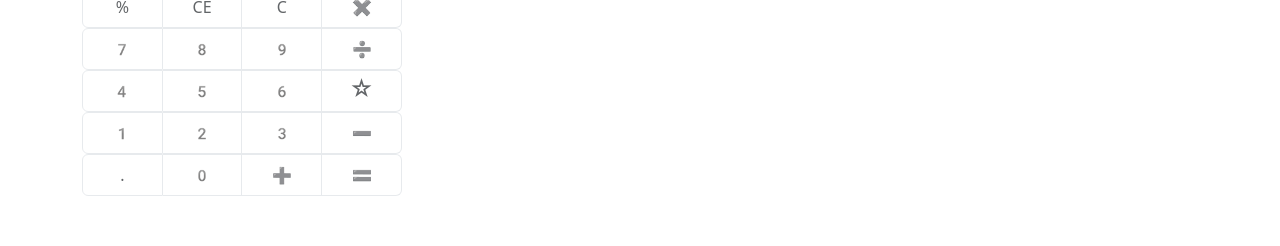
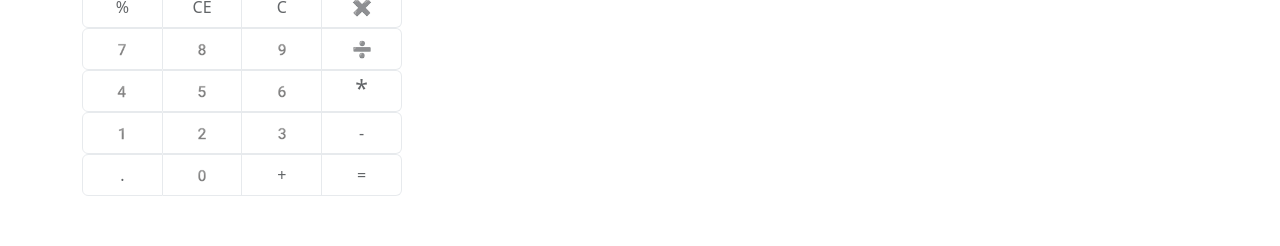
Before and after one commit to learnman18/create-react-app, a React (Create React App) app: page / in a window 1280 px wide. Shown: the part 1247-1493 px from the top of the page. Built offline with nearby package versions, Linux system fonts and the light colour scheme; no server answers.

Commit message:
[22-1]-calc in progress

```diff
--- a/src/components/webPage/calculator/Calculator.js
+++ b/src/components/webPage/calculator/Calculator.js
@@ -4,6 +4,7 @@ import "./calculator.css"
 export default function Calulator({borderClr}){
 
     const [inputVal , setInputVal] = useState([]);
+    // const [output , setOutput] = useState();
     const list = document.querySelectorAll(".calcList");
 
     //read calcNotes.txt
@@ -44,20 +45,47 @@ export default function Calulator({borderClr}){
         })
     }
 
+    const Multiplication = (event) => {
+        /* Previous code  */
+        setInputVal((prevState)=>{
+            return [...prevState , event.target.innerText];
+        })
+        console.log("original array" , inputVal);
+
+        let remSpecialChar = inputVal.join('').replace(/[^0-9]/g, ''); //regex is if any char is entered apart from digits will be replaced with no space ''(2nd param of replace)
+        console.log("after replacing" , remSpecialChar);
+        let toNumArray = remSpecialChar.split('').map(Number);
+        console.log("split it and typecasted to number", toNumArray);
+        let calculate = toNumArray.reduce(function (accum, digit) {
+            return (accum * 10) + digit
+        }, 0);
+
+        console.log("Total output" , calculate)
+    }
+
+    const Conclude = (event) => {
+        setInputVal((prevState)=>{
+            console.log("conclude" , prevState);
+            return [...prevState , event.target.innerText];
+        })
+    }
+
 
     return(
         <>
             <div className="mainCls py-5" style={{width:"20rem"}}>
                 <div>
-                    <input className={`preview border border-${borderClr}`} type="text"
-                     value={inputVal && inputVal.join('')} readOnly/>
+                    {/* <input className={`preview border border-${borderClr}`} type="text"
+                     value={inputVal && inputVal.join('')} readOnly/> */}
+                     <p className={`preview border border-${borderClr}`}
+                     value={inputVal && inputVal.join('')}>{inputVal && inputVal.join('').replace(/\*+/g, "*").replace(/=+/g, "=")}</p>
                 </div>
                 <div>
                     <div>
                         <ul className="list-group list-group-horizontal">
                             <li id="" className="list-group-item">%</li>
-                            <li onClick={()=>{setInputVal("")}} className="list-group-item">CE</li>
-                            <li onClick={()=>{setInputVal("")}} className="list-group-item">C</li>
+                            <li onClick={()=>{setInputVal([])}} className="list-group-item">CE</li>
+                            <li onClick={()=>{setInputVal([])}} className="list-group-item">C</li>
                             <li onClick={Backspace} className="list-group-item">✖️</li>
                         </ul>
                     </div>
@@ -74,7 +102,7 @@ export default function Calulator({borderClr}){
                             <li className="calcList list-group-item">4️</li>
                             <li className="calcList list-group-item">5️</li>
                             <li className="calcList list-group-item">6️</li>
-                            <li id="multiply" className="list-group-item">&#9734;</li>
+                            <li onClick={Multiplication} id="multiply" className="list-group-item">*</li>
                         </ul>
                     </div>
                     <div>
@@ -82,15 +110,15 @@ export default function Calulator({borderClr}){
                             <li className="calcList list-group-item">1️</li>
                             <li className="calcList list-group-item">2️</li>
                             <li className="calcList list-group-item">3️</li>
-                            <li id="subtract" className="list-group-item">➖</li>
+                            <li id="subtract" className="list-group-item">-</li>
                         </ul>
                     </div>
                     <div>
                         <ul className="list-group list-group-horizontal">
                             <li className="calcList list-group-item">.</li>
                             <li className="calcList list-group-item">0️</li>
-                            <li id="addition" className="calcList list-group-item">➕</li>
-                            <li id="conclude" className="list-group-item">🟰</li>
+                            <li id="addition" className="calcList list-group-item">+</li>
+                            <li onClick={Conclude} className="list-group-item">=</li>
                         </ul>
                     </div>
                 </div>
--- a/src/components/webPage/calculator/calculator.css
+++ b/src/components/webPage/calculator/calculator.css
@@ -15,9 +15,10 @@
 }
 .mainCls .preview {
     margin-bottom: 0;
-    /* background: white; */
+    background: white;
     height: 80px;
     width: 100%;
+    color: black;
 }
 
 .mainCls #multiply {
```
Lines whose indentation alone changed are shown as unchanged.
